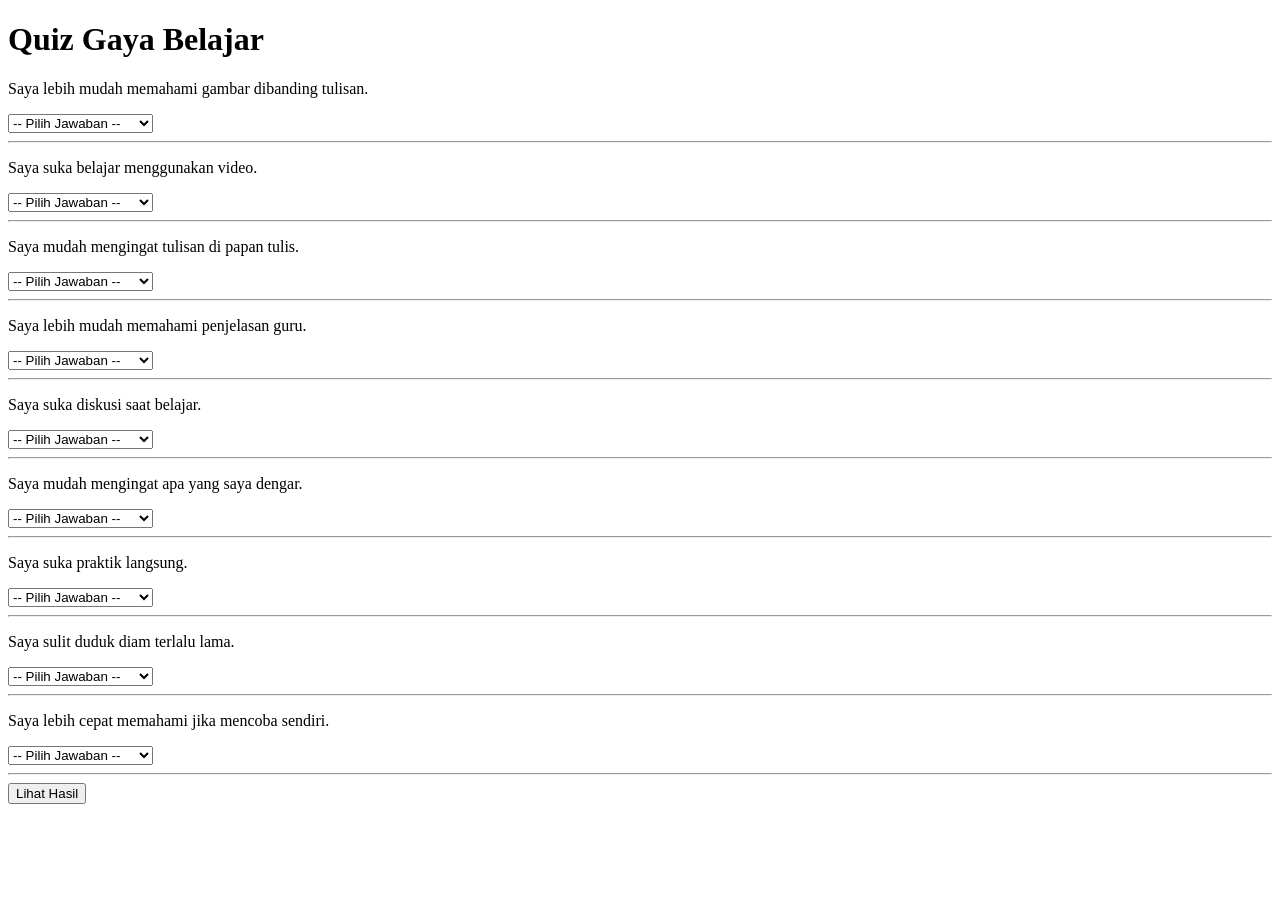
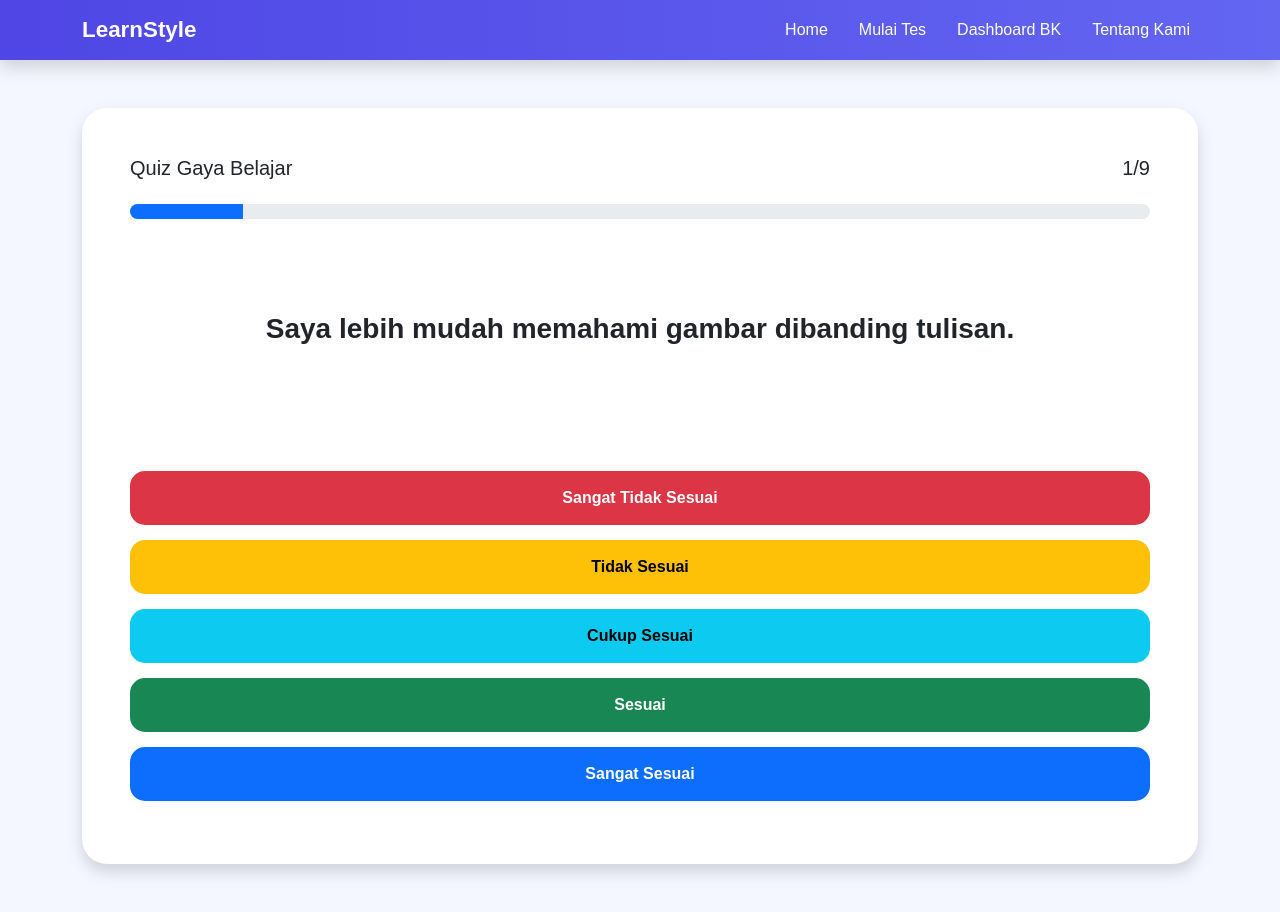
Before and after one commit to rahmahdwiafifah-sys/learning-style-expert-system, a Flask app: page /quiz in a window 1280 px wide. Before the commit the page ends 804 px from the top, so only its background shows below. Run offline with Flask 3, Linux system fonts and the light colour scheme.

Commit message:
Add modern quiz UI and navigation layout

```diff
--- a/app.py
+++ b/app.py
@@ -4,6 +4,7 @@ from questions import questions
 from rules import calculate_result
 
 from models import db, Result
+from recommendations import recommendations
 
 import os
 
@@ -77,9 +78,12 @@ def result():
     db.session.commit()
 
     return render_template(
+
         'result.html',
         dominant=dominant,
-        percentages=percentages
+        percentages=percentages,
+        recommendations=recommendations[dominant]
+
     )
 
 
--- /dev/null
+++ b/recommendations.py
@@ -0,0 +1,141 @@
+recommendations = {
+
+    "visual": {
+
+        "student": [
+
+            "Gunakan mind mapping saat belajar",
+
+            "Gunakan warna pada catatan",
+
+            "Belajar menggunakan video pembelajaran",
+
+            "Gunakan diagram atau gambar",
+
+            "Buat rangkuman visual"
+
+        ],
+
+        "teacher": [
+
+            "Gunakan media gambar saat mengajar",
+
+            "Gunakan slide yang menarik",
+
+            "Gunakan diagram dan ilustrasi",
+
+            "Tuliskan poin penting di papan",
+
+            "Berikan video pembelajaran"
+
+        ],
+
+        "parent": [
+
+            "Bantu anak belajar menggunakan video",
+
+            "Gunakan catatan berwarna",
+
+            "Berikan buku bergambar",
+
+            "Ajak anak membuat mind map",
+
+            "Gunakan media visual saat belajar di rumah"
+
+        ]
+
+    },
+
+    "auditory": {
+
+        "student": [
+
+            "Belajar dengan diskusi",
+
+            "Gunakan rekaman suara",
+
+            "Belajar sambil berbicara",
+
+            "Dengarkan penjelasan materi",
+
+            "Belajar bersama teman"
+
+        ],
+
+        "teacher": [
+
+            "Gunakan penjelasan verbal",
+
+            "Ajak siswa berdiskusi",
+
+            "Gunakan presentasi lisan",
+
+            "Berikan kesempatan bertanya",
+
+            "Gunakan metode tanya jawab"
+
+        ],
+
+        "parent": [
+
+            "Ajak anak berdiskusi",
+
+            "Dengarkan anak menjelaskan pelajaran",
+
+            "Gunakan audio pembelajaran",
+
+            "Bacakan materi bersama",
+
+            "Dukung anak belajar kelompok"
+
+        ]
+
+    },
+
+    "kinesthetic": {
+
+        "student": [
+
+            "Belajar dengan praktik langsung",
+
+            "Gunakan simulasi",
+
+            "Belajar sambil bergerak",
+
+            "Lakukan eksperimen sederhana",
+
+            "Gunakan permainan edukatif"
+
+        ],
+
+        "teacher": [
+
+            "Gunakan metode praktik",
+
+            "Kurangi ceramah terlalu lama",
+
+            "Gunakan aktivitas kelas",
+
+            "Berikan simulasi",
+
+            "Gunakan pembelajaran interaktif"
+
+        ],
+
+        "parent": [
+
+            "Ajak anak belajar sambil praktik",
+
+            "Gunakan aktivitas langsung",
+
+            "Berikan eksperimen sederhana",
+
+            "Jangan hanya fokus membaca",
+
+            "Berikan media belajar interaktif"
+
+        ]
+
+    }
+
+}
--- /dev/null
+++ b/templates/base.html
@@ -0,0 +1,184 @@
+<!DOCTYPE html>
+<html lang="id">
+
+<head>
+
+    <meta charset="UTF-8">
+
+    <meta name="viewport"
+          content="width=device-width, initial-scale=1.0">
+
+    <title>
+        Sistem Pakar Gaya Belajar
+    </title>
+
+    <link
+        href="https://cdn.jsdelivr.net/npm/bootstrap@5.3.3/dist/css/bootstrap.min.css"
+        rel="stylesheet"
+    >
+
+    <script src="https://cdn.jsdelivr.net/npm/chart.js"></script>
+
+    <style>
+
+        body {
+
+            background: #f4f7ff;
+
+            font-family: Arial, sans-serif;
+
+        }
+
+        .navbar-custom {
+
+            background: linear-gradient(
+                90deg,
+                #4f46e5,
+                #6366f1
+            );
+
+        }
+
+        .navbar-brand {
+
+            color: white !important;
+
+            font-weight: bold;
+
+            font-size: 1.4rem;
+
+        }
+
+        .nav-link {
+
+            color: white !important;
+
+            margin-left: 15px;
+
+        }
+
+        .quiz-card {
+
+            border-radius: 25px;
+
+            background: white;
+
+        }
+
+        .question-box {
+
+            min-height: 180px;
+
+        }
+
+        .answer-btn {
+
+            width: 100%;
+
+            padding: 15px;
+
+            border-radius: 15px;
+
+            border: none;
+
+            font-size: 1rem;
+
+            font-weight: bold;
+
+            margin-bottom: 15px;
+
+            transition: 0.2s;
+
+        }
+
+        .answer-btn:hover {
+
+            transform: scale(1.02);
+
+        }
+
+        .progress {
+
+            height: 15px;
+
+            border-radius: 20px;
+
+        }
+
+    </style>
+
+</head>
+
+<body>
+
+<nav class="navbar navbar-expand-lg navbar-custom shadow">
+
+    <div class="container">
+
+        <a class="navbar-brand" href="/">
+            LearnStyle
+        </a>
+
+        <button
+            class="navbar-toggler bg-white"
+            type="button"
+            data-bs-toggle="collapse"
+            data-bs-target="#navbarNav"
+        >
+
+            <span class="navbar-toggler-icon"></span>
+
+        </button>
+
+        <div
+            class="collapse navbar-collapse"
+            id="navbarNav"
+        >
+
+            <ul class="navbar-nav ms-auto">
+
+                <li class="nav-item">
+                    <a class="nav-link" href="/">
+                        Home
+                    </a>
+                </li>
+
+                <li class="nav-item">
+                    <a class="nav-link" href="/quiz">
+                        Mulai Tes
+                    </a>
+                </li>
+
+                <li class="nav-item">
+                    <a class="nav-link" href="/dashboard">
+                        Dashboard BK
+                    </a>
+                </li>
+
+                <li class="nav-item">
+                    <a class="nav-link" href="/about">
+                        Tentang Kami
+                    </a>
+                </li>
+
+            </ul>
+
+        </div>
+
+    </div>
+
+</nav>
+
+<div class="container py-5">
+
+    {% block content %}
+    {% endblock %}
+
+</div>
+
+<script
+src="https://cdn.jsdelivr.net/npm/bootstrap@5.3.3/dist/js/bootstrap.bundle.min.js">
+</script>
+
+</body>
+</html>
--- a/templates/quiz.html
+++ b/templates/quiz.html
@@ -1,55 +1,195 @@
-<!DOCTYPE html>
-<html>
-<head>
-    <title>Quiz</title>
-</head>
-<body>
+{% extends 'base.html' %}
 
-    <h1>Quiz Gaya Belajar</h1>
+{% block content %}
 
-    <form action="/result" method="POST">
+<div class="quiz-card shadow p-5">
+
+    <div class="d-flex justify-content-between mb-3">
+
+        <h5>
+            Quiz Gaya Belajar
+        </h5>
+
+        <h5 id="questionCounter">
+            1/{{ questions|length }}
+        </h5>
+
+    </div>
+
+    <div class="progress mb-4">
+
+        <div
+            id="progressBar"
+            class="progress-bar"
+            style="width: 0%"
+        ></div>
+
+    </div>
+
+    <form
+        action="/result"
+        method="POST"
+        id="quizForm"
+    >
+
+        <input
+            type="hidden"
+            name="name"
+            value="Siswa"
+        >
+
+        <input
+            type="hidden"
+            name="student_class"
+            value="8A"
+        >
+
+        <input
+            type="hidden"
+            name="gender"
+            value="Laki-laki"
+        >
 
         {% for q in questions %}
 
-            <p>{{ q.text }}</p>
+        <div
+            class="question-slide"
+            {% if loop.index != 1 %}
+                style="display:none;"
+            {% endif %}
+        >
 
-            <select name="{{ q.id }}" required>
+            <div
+                class="question-box d-flex align-items-center justify-content-center text-center"
+            >
 
-                <option value="">
-                    -- Pilih Jawaban --
-                </option>
+                <h3 class="fw-bold">
 
-                <option value="1">
+                    {{ q.text }}
+
+                </h3>
+
+            </div>
+
+            <div class="mt-5">
+
+                <button
+                    type="button"
+                    class="answer-btn btn btn-danger"
+                    onclick="selectAnswer('{{ q.id }}', 1)"
+                >
+
                     Sangat Tidak Sesuai
-                </option>
 
-                <option value="2">
+                </button>
+
+                <button
+                    type="button"
+                    class="answer-btn btn btn-warning"
+                    onclick="selectAnswer('{{ q.id }}', 2)"
+                >
+
                     Tidak Sesuai
-                </option>
 
-                <option value="3">
+                </button>
+
+                <button
+                    type="button"
+                    class="answer-btn btn btn-info"
+                    onclick="selectAnswer('{{ q.id }}', 3)"
+                >
+
                     Cukup Sesuai
-                </option>
 
-                <option value="4">
+                </button>
+
+                <button
+                    type="button"
+                    class="answer-btn btn btn-success"
+                    onclick="selectAnswer('{{ q.id }}', 4)"
+                >
+
                     Sesuai
-                </option>
 
-                <option value="5">
+                </button>
+
+                <button
+                    type="button"
+                    class="answer-btn btn btn-primary"
+                    onclick="selectAnswer('{{ q.id }}', 5)"
+                >
+
                     Sangat Sesuai
-                </option>
 
-            </select>
+                </button>
 
-            <hr>
+            </div>
+
+            <input
+                type="hidden"
+                name="{{ q.id }}"
+                id="answer{{ q.id }}"
+            >
+
+        </div>
 
         {% endfor %}
 
-        <button type="submit">
-            Lihat Hasil
-        </button>
-
     </form>
 
-</body>
-</html>
+</div>
+
+<script>
+
+const slides =
+document.querySelectorAll('.question-slide');
+
+let current = 0;
+
+function updateProgress() {
+
+    const progress =
+    ((current + 1) / slides.length) * 100;
+
+    document.getElementById(
+        'progressBar'
+    ).style.width = progress + '%';
+
+    document.getElementById(
+        'questionCounter'
+    ).innerText =
+    `${current + 1}/${slides.length}`;
+
+}
+
+updateProgress();
+
+function selectAnswer(questionId, value) {
+
+    document.getElementById(
+        'answer' + questionId
+    ).value = value;
+
+    slides[current].style.display = 'none';
+
+    current++;
+
+    if(current < slides.length) {
+
+        slides[current].style.display = 'block';
+
+        updateProgress();
+
+    } else {
+
+        document.getElementById(
+            'quizForm'
+        ).submit();
+
+    }
+
+}
+
+</script>
+
+{% endblock %}
```
Also changed, not shown: templates/index.html (+20 -28 lines), templates/result.html (+45 -13 lines), 3 other files.
